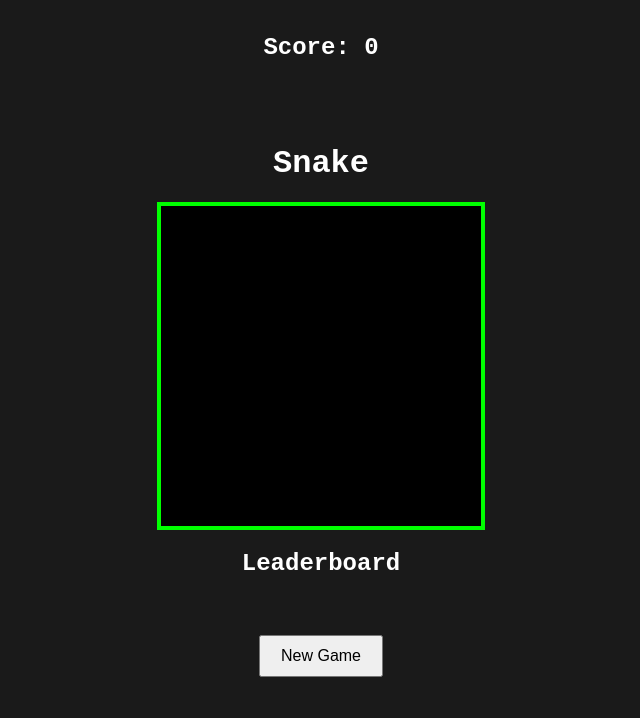
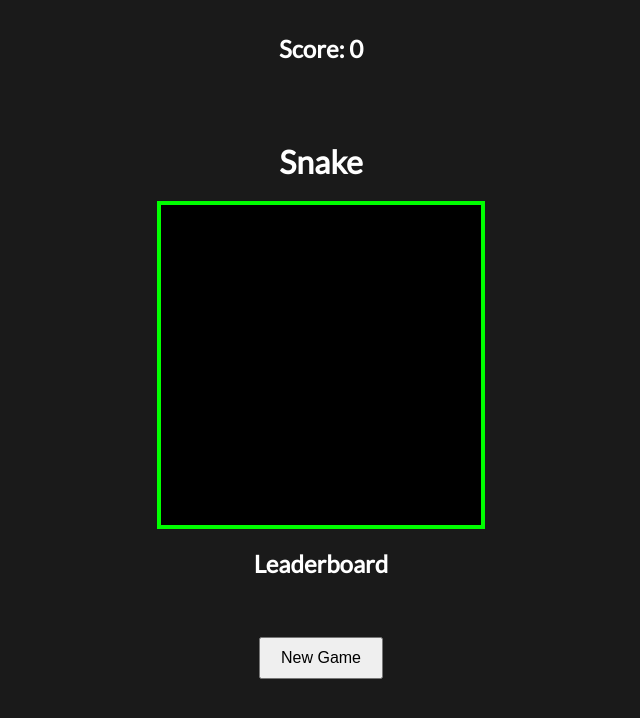
Before and after one commit to MehKoiter/snake-game, a website with bundled scripts: page index.html in a window 1280 px wide. Shown: the whole page, without its empty margins (319-959 px from the left). Built offline with nearby package versions, Linux system fonts and the light colour scheme; no server answers.

Commit message:
adjust font to Lato

```diff
--- a/styles.css
+++ b/styles.css
@@ -1,8 +1,11 @@
+@import url('https://fonts.googleapis.com/css2?family=Lato:wght@400&display=swap');
+
+
 body {
     background-color: #1a1a1a;
     color: white;
     text-align: center;
-    font-family: 'Courier New', monospace;
+    font-family: 'Lato', sans-serif;
     margin: 0;
     padding: 0;
 }
```
